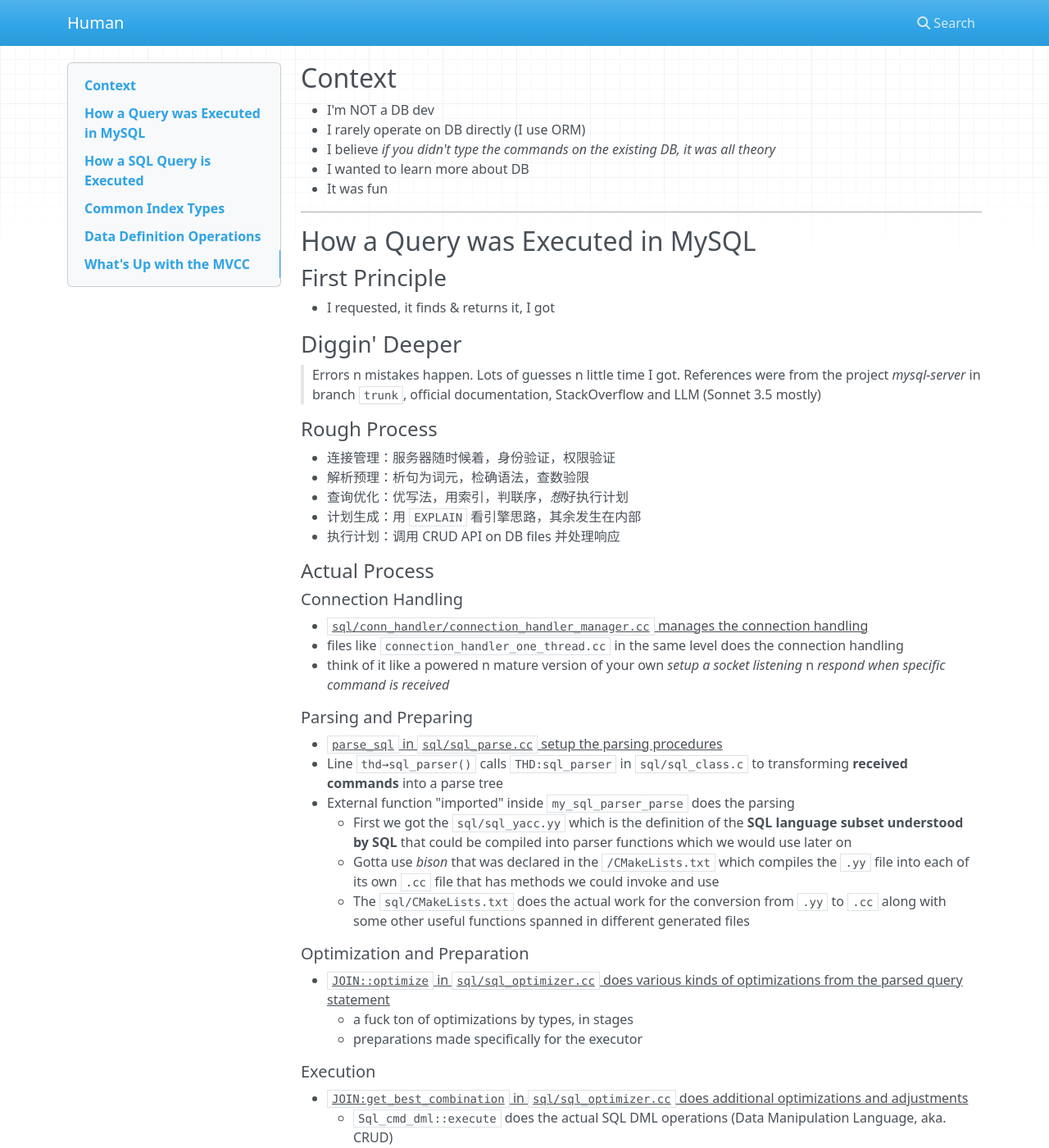
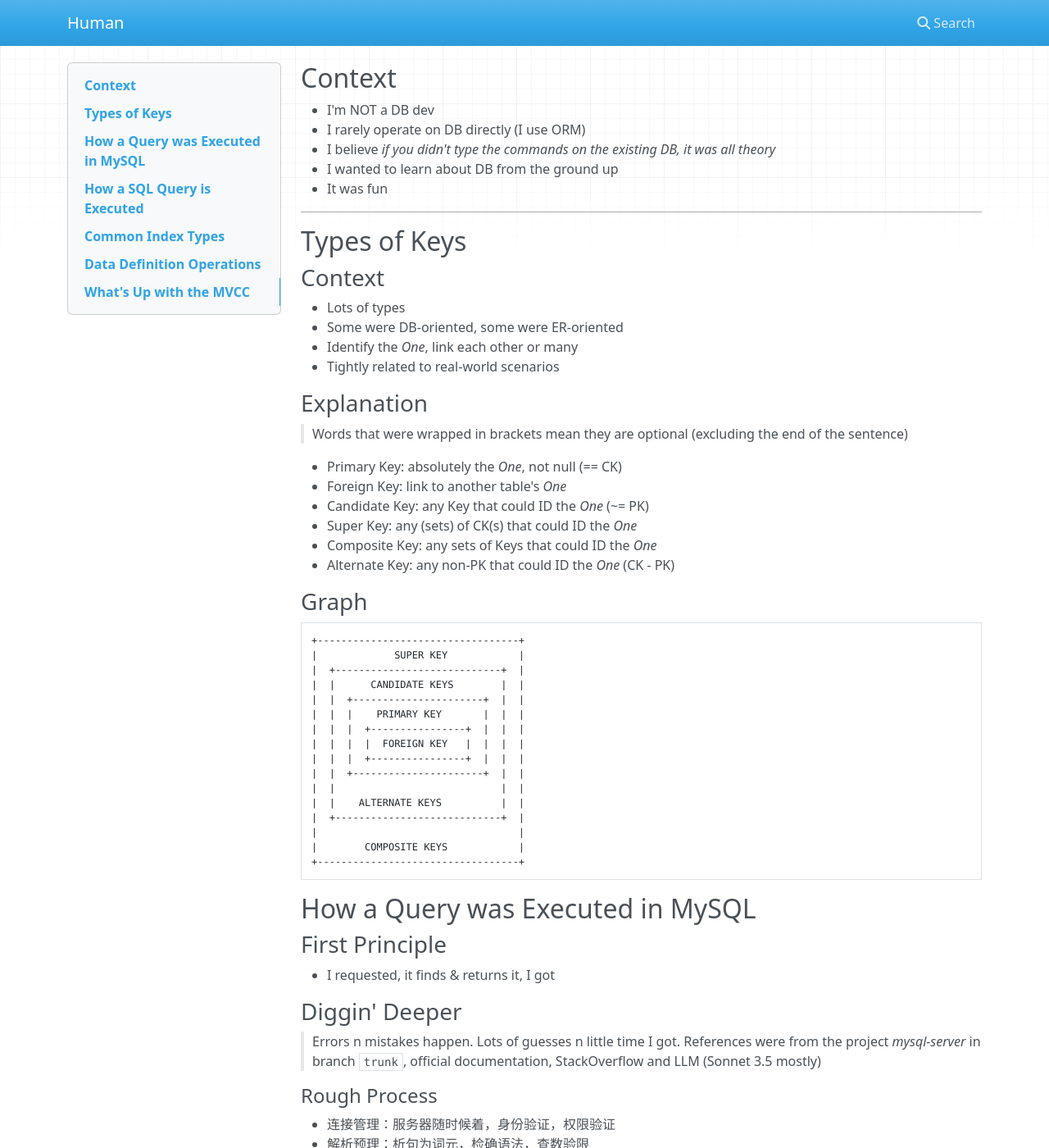
Before and after one commit to codingEzio/codingEzio.github.io, an MkDocs documentation site: the page built from docs/hands-on/core-database.md, in a window 1280 px wide and 1400 px high. Shown: the whole window at 82% size. Built offline with MkDocs 1.6.1, drawn with Linux system fonts in a browser that asks for light colours; nearby versions of some CDN libraries.

Commit message:
feat: Notes and graph on different types of keys in Database

````diff
--- a/docs/hands-on/core-database.md
+++ b/docs/hands-on/core-database.md
@@ -4,10 +4,51 @@
 - I'm NOT a DB dev
 - I rarely operate on DB directly (I use ORM)
 - I believe *if you didn't type the commands on the existing DB, it was all theory*
-- I wanted to learn more about DB
+- I wanted to learn about DB from the ground up
 - It was fun
 
 -----
+
+## Types of Keys
+
+### Context
+
+- Lots of types
+- Some were DB-oriented, some were ER-oriented
+- Identify the *One*, link each other or many
+- Tightly related to real-world scenarios
+
+### Explanation
+
+> Words that were wrapped in brackets mean they are optional (excluding the end of the sentence)
+
+- Primary Key: absolutely the *One*, not null (== CK)
+- Foreign Key: link to another table's *One*
+- Candidate Key: any Key that could ID the *One* (~= PK)
+- Super Key: any (sets) of CK(s) that could ID the *One*
+- Composite Key: any sets of Keys that could ID the *One*
+- Alternate Key: any non-PK that could ID the *One* (CK - PK)
+
+### Graph
+
+```txt
++----------------------------------+
+|             SUPER KEY            |
+|  +----------------------------+  |
+|  |      CANDIDATE KEYS        |  |
+|  |  +----------------------+  |  |
+|  |  |    PRIMARY KEY       |  |  |
+|  |  |  +----------------+  |  |  |
+|  |  |  |  FOREIGN KEY   |  |  |  |
+|  |  |  +----------------+  |  |  |
+|  |  +----------------------+  |  |
+|  |                            |  |
+|  |    ALTERNATE KEYS          |  |
+|  +----------------------------+  |
+|                                  |
+|        COMPOSITE KEYS            |
++----------------------------------+
+```
 
 ## How a Query was Executed in MySQL
 
````
